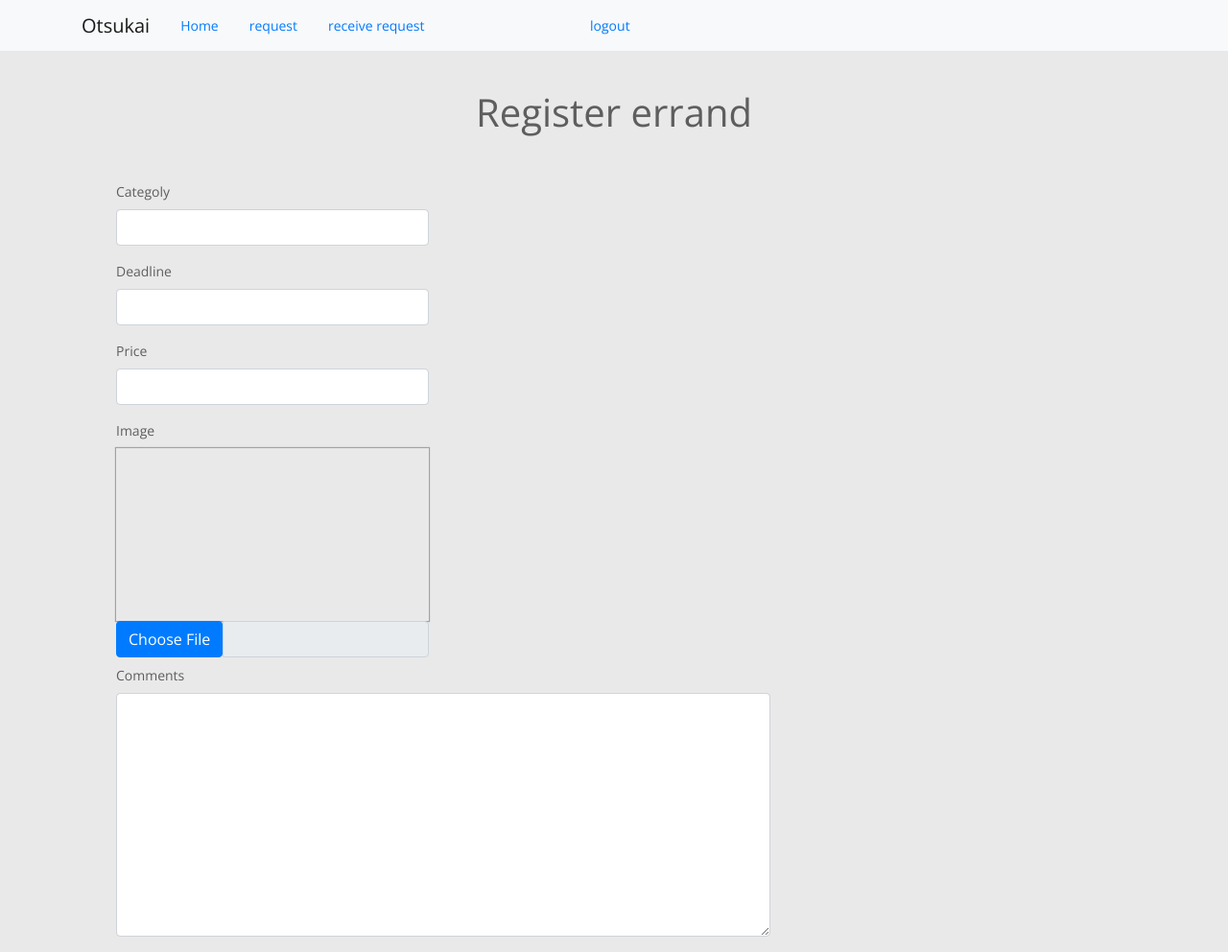
After one commit to Aqite93/otsukai, a Django app: page /errand/ in a window 1280 px wide. The commit adds this page. Shown: the whole page at 96% size. Run offline with Django 3.2, Linux system fonts and the light colour scheme; a user stored in the database is signed in; parts of the project's set-up code (start-up, migrations or seed data) failed here and were passed over; some libraries are stand-ins or nearby versions.

Commit message:
add register errand html

```diff
--- /dev/null
+++ b/errand/templates/errands_register.html
@@ -0,0 +1,72 @@
+{% extends "base.html" %}
+{% load static %}
+{% block page_content %}
+<h1>Register errand</h1>
+<form>
+    <div class="form-group">
+        {{ formset.management_form }}
+        <div class="col-md-4">
+            <div class="form-group">
+                <label>Categoly</label>
+                <input type="text" class="form-control">
+            </div>
+        </div>
+        <div class="col-md-4">
+            <div class="form-group">
+                <label>Deadline</label>
+                <input type="text" class="form-control">
+            </div>
+        </div>
+        <div class="col-md-4">
+            <div class="form-group">
+                <label>Price</label>
+                <input type="text" class="form-control">
+            </div>
+        </div>
+        <div class="col-md-4">
+            <label>Image</label>
+            <div class="imagePreview"></div>
+            <div class="input-group">
+                <label class="input-group-btn">
+                    <span class="btn btn-primary">
+                        Choose File<input type="file" style="display:none" class="uploadFile">
+                    </span>
+                </label>
+                <input type="text" class="form-control" readonly="">
+            </div>
+        </div>
+        <div class="col-md-8">
+            <div class="form-group">
+                <label>Comments</label>
+                <textarea class="form-control" rows="10" cols="60"></textarea>
+            </div>
+        </div>
+    </div>
+</form>
+<script>
+    $('.uploadFile').change(function () {
+        if (this.files.length > 0) {
+            // 選択されたファイル情報を取得
+            var file = this.files[0];
+
+            // readerのresultプロパティに、データURLとしてエンコードされたファイルデータを格納
+            var reader = new FileReader();
+            reader.readAsDataURL(file);
+
+            reader.onload = function () {
+                $('#thumbnail').attr('src', reader.result);
+            }
+        }
+    });
+</script>
+<style type="text/css">
+    .imagePreview {
+        width: 100%;
+        height: 180px;
+        background-position: center center;
+        background-size: cover;
+        -webkit-box-shadow: 0 0 1px 1px rgba(0, 0, 0, .3);
+        display: inline-block;
+    }
+</style>
+{% endblock %}
--- a/errand/urls.py
+++ b/errand/urls.py
@@ -1,8 +1,9 @@
 from django.urls import path
-from .views import ErrandIndexView
+from .views import ErrandIndexView, ErrandRegisterView
 
 app_name = "errand"
 
 urlpatterns = [
+    path('', ErrandRegisterView.as_view(), name='register'),
     path('index/', ErrandIndexView.as_view(), name='index'),
 ]
--- a/errand/views.py
+++ b/errand/views.py
@@ -11,3 +11,10 @@
         return render(request, 'errands_index.html', context={
             'formset': formset
         })
+
+
+class ErrandRegisterView(LoginRequiredMixin, View):
+    def get(self, request):
+
+        return render(request, 'errands_register.html', context={
+        })
--- a/otsukai/templates/base.html
+++ b/otsukai/templates/base.html
@@ -3,6 +3,16 @@
     integrity="sha384-MCw98/SFnGE8fJT3GXwEOngsV7Zt27NXFoaoApmYm81iuXoPkFOJwJ8ERdknLPMO" crossorigin="anonymous">
 <link rel="stylesheet" href="{% static 'css/style.css' %}">
 <link rel="shortcut icon" type="image/png" href="{% static 'images/favicon.ico' %}" />
+
+<script src="https://code.jquery.com/jquery-3.3.1.slim.min.js"
+    integrity="sha384-q8i/X+965DzO0rT7abK41JStQIAqVgRVzpbzo5smXKp4YfRvH+8abtTE1Pi6jizo"
+    crossorigin="anonymous"></script>
+<script src="https://cdnjs.cloudflare.com/ajax/libs/popper.js/1.14.3/umd/popper.min.js"
+    integrity="sha384-ZMP7rVo3mIykV+2+9J3UJ46jBk0WLaUAdn689aCwoqbBJiSnjAK/l8WvCWPIPm49"
+    crossorigin="anonymous"></script>
+<script src="https://stackpath.bootstrapcdn.com/bootstrap/4.1.3/js/bootstrap.min.js"
+    integrity="sha384-ChfqqxuZUCnJSK3+MXmPNIyE6ZbWh2IMqE241rYiqJxyMiZ6OW/JmZQ5stwEULTy"
+    crossorigin="anonymous"></script>
 
 <nav class="navbar navbar-expand-lg navbar-light bg-light">
     <div class="container">
@@ -15,7 +25,7 @@
         <div class="collapse navbar-collapse" id="navbarSupportedContent">
             <nav class="nav">
                 <a class="nav-link active" href="{% url 'errand:index' %}">Home</a>
-                <a class="nav-link" href="{% url 'errand:index' %}">request</a>
+                <a class="nav-link" href="{% url 'errand:register' %}">request</a>
                 <a class="nav-link" href="{% url 'errand:index' %}">receive request</a>
                 <a class="nav-link" style="color:transparent;" href="{% url 'prediction:index' %}">salary prediction</a>
                 <a class="nav-link" href="{% url 'accounts:logout' %}">logout</a>
@@ -28,13 +38,3 @@
 <div class="container">
     {% block page_content %}{% endblock %}
 </div>
-
-<script src="https://code.jquery.com/jquery-3.3.1.slim.min.js"
-    integrity="sha384-q8i/X+965DzO0rT7abK41JStQIAqVgRVzpbzo5smXKp4YfRvH+8abtTE1Pi6jizo"
-    crossorigin="anonymous"></script>
-<script src="https://cdnjs.cloudflare.com/ajax/libs/popper.js/1.14.3/umd/popper.min.js"
-    integrity="sha384-ZMP7rVo3mIykV+2+9J3UJ46jBk0WLaUAdn689aCwoqbBJiSnjAK/l8WvCWPIPm49"
-    crossorigin="anonymous"></script>
-<script src="https://stackpath.bootstrapcdn.com/bootstrap/4.1.3/js/bootstrap.min.js"
-    integrity="sha384-ChfqqxuZUCnJSK3+MXmPNIyE6ZbWh2IMqE241rYiqJxyMiZ6OW/JmZQ5stwEULTy"
-    crossorigin="anonymous"></script>
```
Also changed, not shown: otsukai/static/images/favicon.ico (renamed from otsukai/static/css/favicon.ico).
